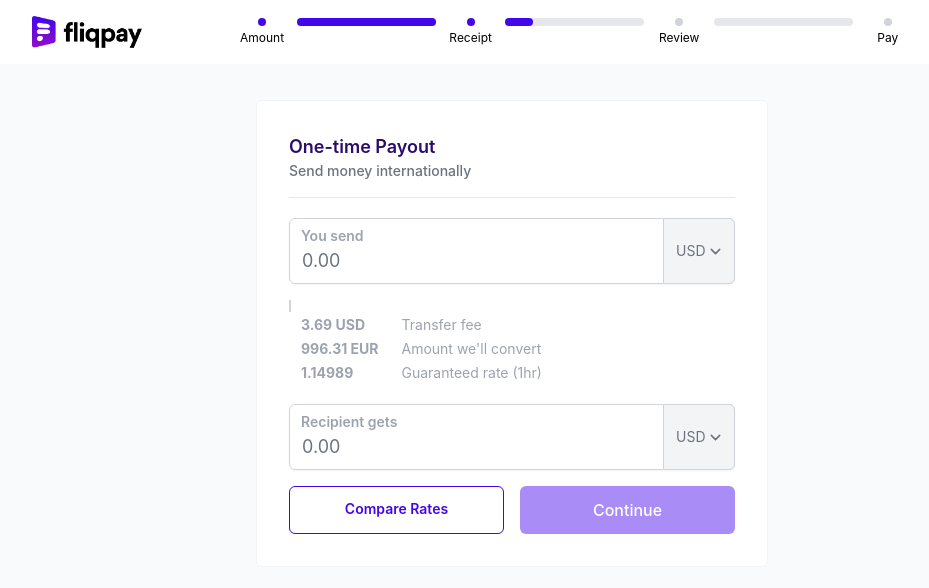
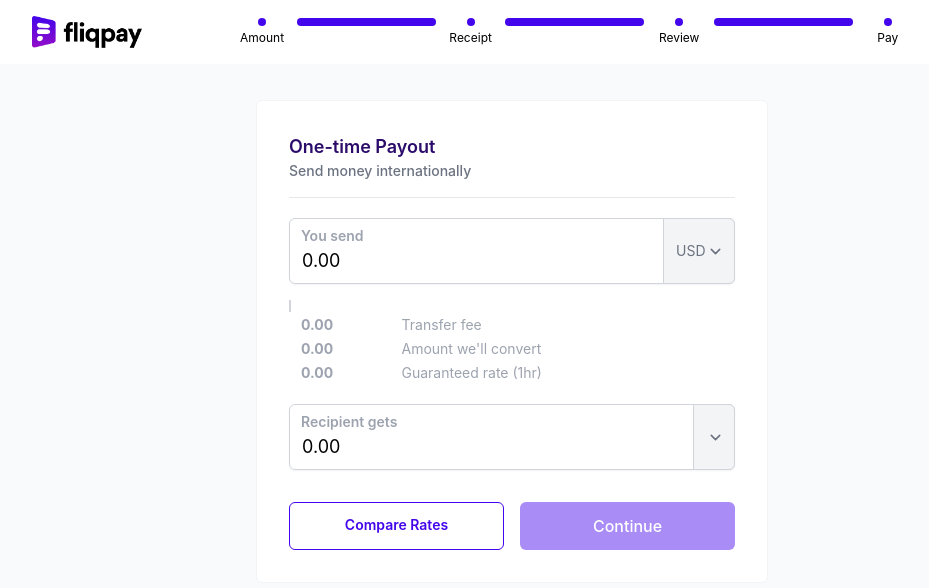
Before and after one commit to Olatade/fliq-payout, a React (Create React App) app: page / in a window 1280 px wide. Shown: the top 588 px of the page, without its empty margins (128-1057 px from the left). Built offline with nearby package versions, Linux system fonts and the light colour scheme.

Commit message:
Add state to control view of progress bar

```diff
--- a/package.json
+++ b/package.json
@@ -31,7 +31,8 @@
     "start": "craco start",
     "build": "craco build",
     "test": "craco test",
-    "eject": "react-scripts eject"
+    "eject": "react-scripts eject",
+    "coverage": "craco test --coverage"
   },
   "eslintConfig": {
     "extends": [
--- a/src/App.tsx
+++ b/src/App.tsx
@@ -4,18 +4,28 @@ import FormPayoutAmount from './components/form-payout-amount';
 import FormPayoutReceipt from './components/form-payout-receipt';
 import PayoutReview from './components/payout-review';
 
-
-import { BrowserRouter as Router, Route, Switch} from 'react-router-dom';
-
+import { BrowserRouter, BrowserRouter as Router, Route, Switch} from 'react-router-dom';
+import {useState} from 'react';
 
 function App() {
+  const [values, setValues] = useState({
+    youSend: '0.00',
+    transferFee: '0.00',
+    collectAmount: '0.00',
+    guaranteedRate: '0.00',
+    recipientGets: '0.00',
+    stage: 4
+  });
+
   return (
     <Router>
-      <Nav/>
+      <Nav values={values} setValues={setValues}/>
       <Switch>
-        <Route path="/" exact component={FormPayoutAmount}></Route>
-        <Route path="/receipt" exact component={FormPayoutReceipt}></Route>
-        <Route path="/review" exact component={PayoutReview}></Route>
+        <Route path="/" exact
+          render={(props) =>(<FormPayoutAmount values={values} setValues={setValues}/>)}
+        ></Route>
+        <Route path="/receipt" component={FormPayoutReceipt}></Route>
+        <Route path="/review" component={PayoutReview}></Route>
       </Switch>
     </Router>
   );
--- a/src/components/Nav.tsx
+++ b/src/components/Nav.tsx
@@ -1,12 +1,16 @@
 import logo from '../assets/img/fliqpay-logo.png';
 import PayoutProgress from './Payout-progress';
 
+interface prop{
+  values: object;
+  setValues: any;
+}
 
-function Nav() {
+const Nav = ( props: prop): any => {
   return (
     <header className="nav">
       <img src={logo} className="nav__logo" alt="logo" />
-        <PayoutProgress/>
+        <PayoutProgress stage={props.values['stage']}/>
     </header>
   );
 }
--- a/src/components/Payout-progress.tsx
+++ b/src/components/Payout-progress.tsx
@@ -3,9 +3,13 @@ import '../styles/App.css';
 import '../styles/PayoutProgress.css';
 import 'alpinejs';
 
+interface prop{
+  stage: number;
+
+}
 
 
-function PayoutProgress() {
+const PayoutProgress = ( props: prop): any => {
 
   return (
     <div className="progress-bar">
@@ -14,41 +18,48 @@ function PayoutProgress() {
         <div className="left-pad"></div>
 
         <div className="step step-1">
-          <div className="step__inner active"></div>
+          {props.stage >= 1 ? <div className="step__inner active"></div> : <div className="step__inner"></div> }
+          {/* <div className="step__inner active"></div> */}
+        </div>
+
+
+        <div className="progress">
+          <div className='progress__inner'>
+            {props.stage > 1 ? <div className="progress__length" style={{ width: '100%' }}></div> : <div className="progress__length" style={{ width: '0' }}></div> }
+            {/* <div className="progress__length" style={{ width: '100%' }}></div> */}
+          </div>
+        </div>
+
+
+        <div className="step step-2">
+        {props.stage >= 2 ? <div className="step__inner active"></div> : <div className="step__inner"></div> }
+          {/* <div className="step__inner active"></div> */}
+        </div>
+
+        <div className="progress">
+          <div className="progress__inner">
+          {props.stage > 2 ? <div className="progress__length" style={{ width: '100%' }}></div> : <div className="progress__length" style={{ width: '0' }}></div> }
+            {/* <div className="progress__length" style={{ width: '20%' }}></div> */}
+          </div>
+        </div>
+
+        <div className="step step-3">
+        {props.stage >= 3 ? <div className="step__inner active"></div> : <div className="step__inner"></div> }
+          {/* <div className=" step__inner"></div> */}
         </div>
 
 
         <div className="progress">
           <div className="progress__inner">
-            <div className="progress__length" style={{ width: '100%' }}></div>
-          </div>
-        </div>
-
-
-        <div className="step step-2">
-          <div className="step__inner active"></div>
-        </div>
-
-        <div className="progress">
-          <div className="progress__inner">
-            <div className="progress__length" style={{ width: '20%' }}></div>
-          </div>
-        </div>
-
-        <div className="step step-3">
-          <div className=" step__inner"></div>
-        </div>
-
-
-        <div className="progress">
-          <div className="progress__inner">
-            <div className="progress__length" style={{ width: '0%' }}></div>
+          {props.stage == 4 ? <div className="progress__length" style={{ width: '100%' }}></div> : <div className="progress__length" style={{ width: '0' }}></div> }
+            {/* <div className="progress__length" style={{ width: '0%' }}></div> */}
           </div>
         </div>
 
 
         <div className="step step-4">
-          <div className="step__inner"></div>
+          {props.stage >= 4 ? <div className="step__inner active"></div> : <div className="step__inner"></div> }
+          {/* <div className="step__inner"></div> */}
         </div>
 
 
--- a/src/components/form-payout-amount.tsx
+++ b/src/components/form-payout-amount.tsx
@@ -1,23 +1,28 @@
-import React from 'react';
-// import '../styles/FormPayoutAmount.css';
  import { Formik, Form, Field, ErrorMessage } from 'formik';
+ import React, { FC } from 'react';
  import { Link } from 'react-router-dom';
  import * as Yup from "yup";
  import { CircleFlag } from 'react-circle-flags';
  import currencies from '../data/currencies';
 
 
-function FormPayoutAmount() {
-  var stringToHTML = function (str: string) {
-    var parser = new DOMParser();
-    var doc = parser.parseFromString(str, 'text/html');
-    return doc.body;
-  };
-  const required = stringToHTML(`<p className=".form-group__error-message">Required</p>`)
+ interface prop{
+   values: object;
+   setValues: any;
+ }
+
+const FormPayoutAmount = ( props: prop): any => {
+    console.log(props);
+    const values = props.values;
+  // const [values, setValues] = useState(defaults);
+
+  React.useEffect( () =>{
+    console.log(values['youSend']);
+  },[values['youSend']]);
 
   return (
     <Formik
-      initialValues={{ youSend: "", recipientGets: ""}}
+      initialValues={{ youSend: values['youSend'], recipientGets: values['recipientGets']}}
       validationSchema={Yup.object({
         youSend: Yup.string()
         .max(15, "Must be 15 characters or less")
@@ -26,13 +31,16 @@ function FormPayoutAmount() {
         .max(15, "Must be 15 characters or less")
         .required("Required"),
       })}
-      onSubmit={(values, { setSubmitting }) => {
+      onSubmit={(fields, { setSubmitting }) => {
+
         setTimeout(() => {
-          alert(JSON.stringify(values, null, 2));
+          console.log(props);
+          // alert(JSON.stringify(values, null, 2));
 
           setSubmitting(false);
         }, 400);
       }}
+
     >
       <Form className="card">
         <div className="card-head">
@@ -44,7 +52,7 @@ function FormPayoutAmount() {
         <div>
           <div className="form-group inner-label">
             <label className="form-group__label"  htmlFor="youSend">You send</label>
-            <Field className="form-group__input" name="youSend" type="text" placeholder="0.00" />
+            <Field className="form-group__input" name="youSend" type="text" placeholder={values['youSend']} />
             <div className="select-group">
               <label className="sr-only" htmlFor="sendCurrency">Currency</label>
               <Field className="form-group__select" name="sendCurrency" as="select">
@@ -59,11 +67,11 @@ function FormPayoutAmount() {
 
         <div className="Fee">
           <p className="fee__line"></p>
-          <p className="fee__item"><span className="fee__unit">3.69 USD</span> <span className="fee__description">Transfer fee</span></p>
+          <p className="fee__item"><span className="fee__unit">{values['transferFee']}{}</span> <span className="fee__description">Transfer fee</span></p>
           <p></p>
-          <p className="fee__item"><span className="fee__unit">996.31 EUR</span> <span className="fee__description">Amount we'll convert</span></p>
+          <p className="fee__item"><span className="fee__unit">{values['collectAmount']}</span> <span className="fee__description">Amount we'll convert</span></p>
           <p></p>
-          <p className="fee__item"><span className="fee__unit">1.14989</span> <span className="fee__description">Guaranteed rate (1hr)</span></p>
+          <p className="fee__item"><span className="fee__unit">{values['guaranteedRate']}</span> <span className="fee__description">Guaranteed rate (1hr)</span></p>
           <p></p>
         </div>
 
@@ -71,22 +79,23 @@ function FormPayoutAmount() {
         <div>
           <div className="form-group inner-label">
             <label className="form-group__label"  htmlFor="recipientGets">Recipient gets </label>
-            <Field className="form-group__input" name="recipientGets" type="text" placeholder="0.00" />
+            <Field className="form-group__input" name="recipientGets" type="text" placeholder={values['recipientGets']} />
             <div className="select-group">
               <label className="sr-only" htmlFor="receiveCurrency">Currency</label>
-              <Field className="form-group__select" name="receiveCurrency" as="select">
-                {currencies.map((currency) => (
+              <Field className="form-group__select" name="receiveCurrency" as="select" >
+                {/* {currencies.map((currency) => (
                   <option value={currency} key={currency} >{currency}</option>
-                ))}
+                ))} */}
               </Field>
             </div>
           </div>
           <ErrorMessage render={msg => <div className="form-group__error-message">{msg}</div>} name="recipientGets" />
         </div>
 
-        <div className="grid grid-cols-2 gap-4 mt-4;">
+        <div className="grid grid-cols-2 gap-4 mt-4">
           <a className="btn-hollow " href="/">Compare Rates</a>
-          <button className="btn-full " type="submit">Continue</button>
+          {/* <Link to="/receipt"></Link> */}
+          <button className="btn-full" type="submit">Continue</button>
         </div>
 
       </Form>
--- a/tsconfig.json
+++ b/tsconfig.json
@@ -10,7 +10,7 @@
     "skipLibCheck": true,
     "esModuleInterop": true,
     "allowSyntheticDefaultImports": true,
-    "strict": true,
+    "strict": false,
     "forceConsistentCasingInFileNames": true,
     "noFallthroughCasesInSwitch": true,
     "module": "esnext",
```
Also changed, not shown: 1 other file (tests, documents, lock files or other folders).
